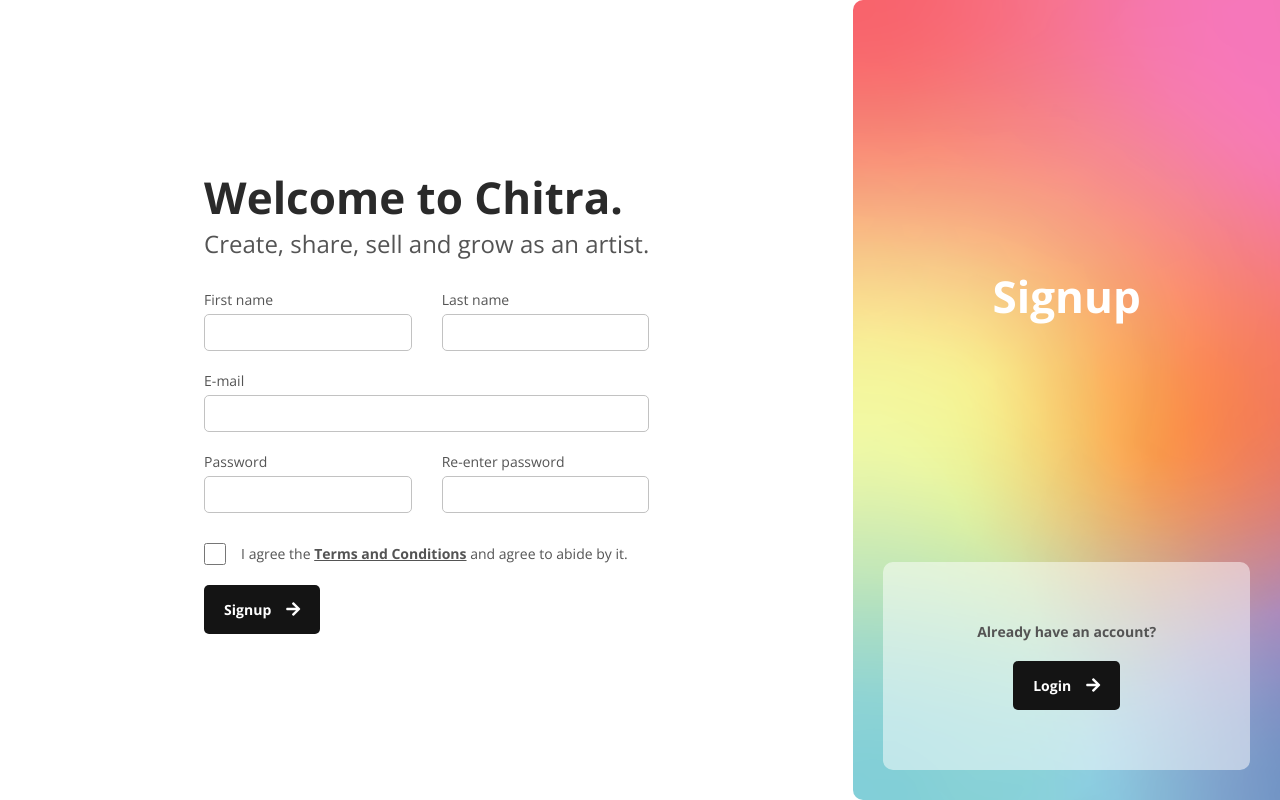
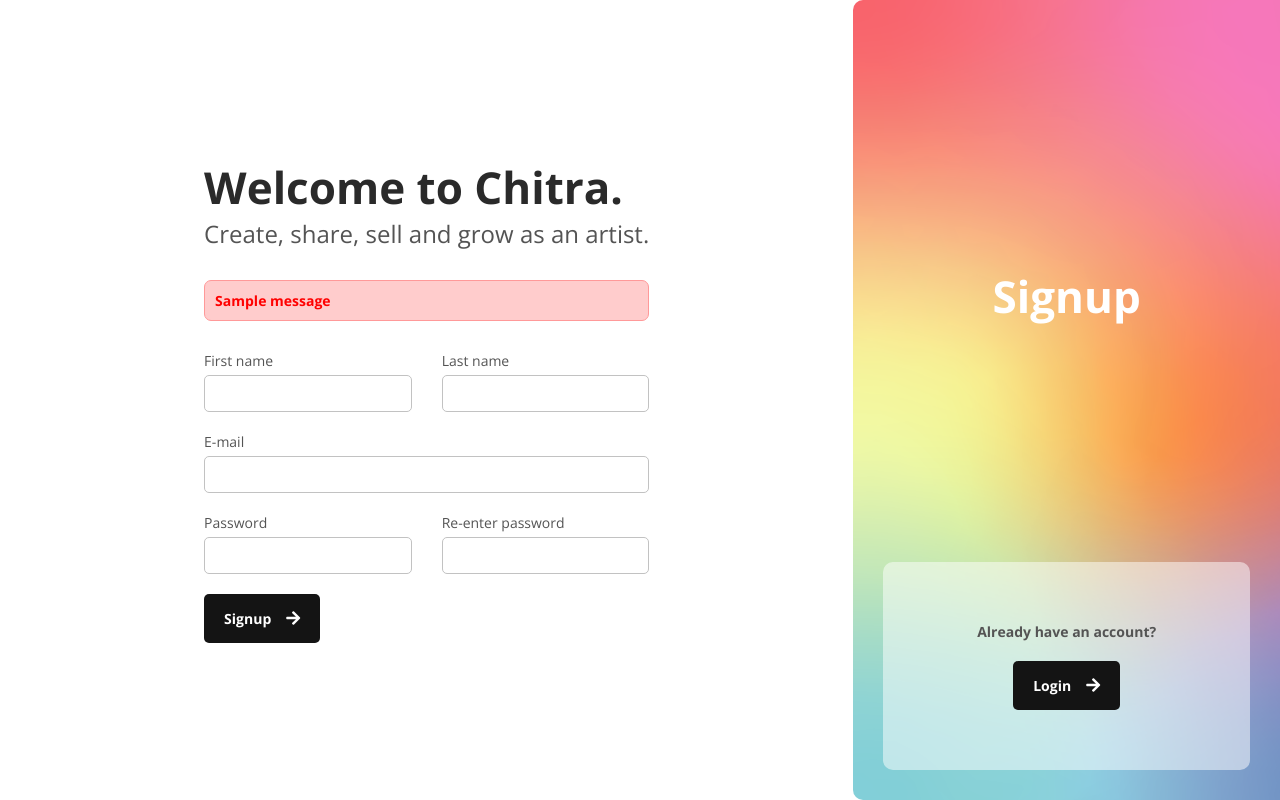
Before and after one commit to Sohaildangol130/FYP, a Django app: page /auth/signup in a window 1280 px wide. Run offline with Django 3.2, Linux system fonts and the light colour scheme; tables that the repository leaves empty hold one stand-in row (values such as "Sample post"); one stand-in notice (Sample message) is shown; some libraries are stand-ins or nearby versions.

Commit message:
refined authentication design and validation process

```diff
--- a/Chitra/authentication/views.py
+++ b/Chitra/authentication/views.py
@@ -1,4 +1,5 @@
 from django.shortcuts import render, redirect
+from django.contrib import messages
 from django.contrib.auth.models import User, auth
 import random
 # Create your views here.
@@ -7,11 +8,12 @@ def login(request):
         username = request.POST['username']
         password = request.POST['password']
         user = auth.authenticate(username=username, password=password)
-        print (username, password)
         if user is not None:
             auth.login(request, user)
             return redirect('/')
-        return render(request, 'login.html')
+        else:
+            messages.info(request, "Username or password is incorrect.")
+            return render(request, 'login.html')
     else:
         return render(request, 'login.html')
 
@@ -21,11 +23,14 @@ def signup(request):
         last_name = request.POST['last_name']
         email = request.POST['email']
         password = request.POST['password']
+        repassword = request.POST['re_password']
 
-        if User.objects.filter(username=first_name).exists():
-            print ("username taken")
-        elif User.objects.filter(email=email).exists():
-            print ("email taken")
+        if (User.objects.filter(email=email).exists()):
+            messages.info(request, "The email is already taken. Please try logging in with it.")
+            return render(request, 'register.html')
+        elif (password != repassword):
+            messages.info(request, "The passwords do not match. Please try it again.")
+            return render(request, 'register.html')
         else:
             user = User.objects.create_user(username=first_name + str(random.randint(0,99999)), first_name=first_name, last_name=last_name, email=email, password=password)
             user.save()
--- a/Chitra/static/css/main.css
+++ b/Chitra/static/css/main.css
@@ -121,6 +121,19 @@ button i {
 hr {
   border: 1px solid #C2C2C2;
   width: 100%;
+}
+
+.error__alert {
+  padding: 10px;
+  background-color: #ffcccc;
+  border-radius: 7px;
+  border: 1px solid #ff9999;
+  margin-top: 30px;
+}
+
+.error__alert p {
+  color: red;
+  font-weight: 700;
 }
 
 .header {
--- /dev/null
+++ b/Chitra/static/scss/utilities/_alert.scss
@@ -0,0 +1,11 @@
+.error__alert{
+    padding: 10px;
+    background-color: hsl(0, 100%, 90%);
+    border-radius: 7px;
+    border: 1px solid hsl(0, 100%, 80%);
+    margin-top: 30px;
+    p{
+        color: red;
+        font-weight: 700;
+    }
+}
--- a/Chitra/static/scss/utilities/_global.scss
+++ b/Chitra/static/scss/utilities/_global.scss
@@ -1 +1 @@
-@import 'body', 'colors', 'fonts', 'typography', 'form', 'display', 'button', 'hr';
+@import 'body', 'colors', 'fonts', 'typography', 'form', 'display', 'button', 'hr', 'alert';
--- a/Chitra/templates/login.html
+++ b/Chitra/templates/login.html
@@ -8,6 +8,12 @@
                     <h1>Glad you're back!!</h1>
                     <h4>Let's login and start sharing your works.</h4>
                 </div>
+
+                {% for message in messages %}
+                    <div class="error__alert">
+                        <p>{{message}}</p>
+                    </div>
+                {% endfor %}
                 <form class="login-page__login-form" action="login" method="POST">
                     {% csrf_token %}
                     <div class="login-page__login-form--username">
--- a/Chitra/templates/register.html
+++ b/Chitra/templates/register.html
@@ -10,6 +10,11 @@
                     <h1>Welcome to Chitra.</h1>
                     <h4>Create, share, sell and grow as an artist.</h4>
                 </div>
+                {% for message in messages %}
+                <div class="error__alert">
+                    <p>{{message}}</p>
+                </div>
+                {% endfor%}
                 <form class="signup-page__signup-form" action="signup" method="POST">
                     {% csrf_token %}
                     <div class="signup-page__signup-form--row--first-name--last-name row">
@@ -38,12 +43,12 @@
                             <input type="password" name="re_password" class="signup-page__signup-form--re-enter-password--input-password">
                         </div>
                     </div>
-                    <div class="signup-page__signup-form--row--agree-terms row">
+                    <!-- <div class="signup-page__signup-form--row--agree-terms row">
                         <div class="signup-page__signup-form--agree-terms col-12">
-                            <input type="checkbox" class="signup-page__signup-form--agree-terms--input-checkbox" name="" id="">
+                            <input type="checkbox" class="signup-page__signup-form--agree-terms--input-checkbox" name="agree" id="">
                             <p>I agree the <u class="bold">Terms and Conditions</u> and agree to abide by it.</p>
                         </div>
-                    </div>
+                    </div> -->
                     <div class="signup-page__signup-form--row--submit row">
                         <div class="signup-page__signup-form--submit col-12">
                             <button class="signup-page__signup-form--submit--button-submit"><p>Signup<i class="fas fa-arrow-right"></i></p></button>
```
Also changed, not shown: 1 other file.
